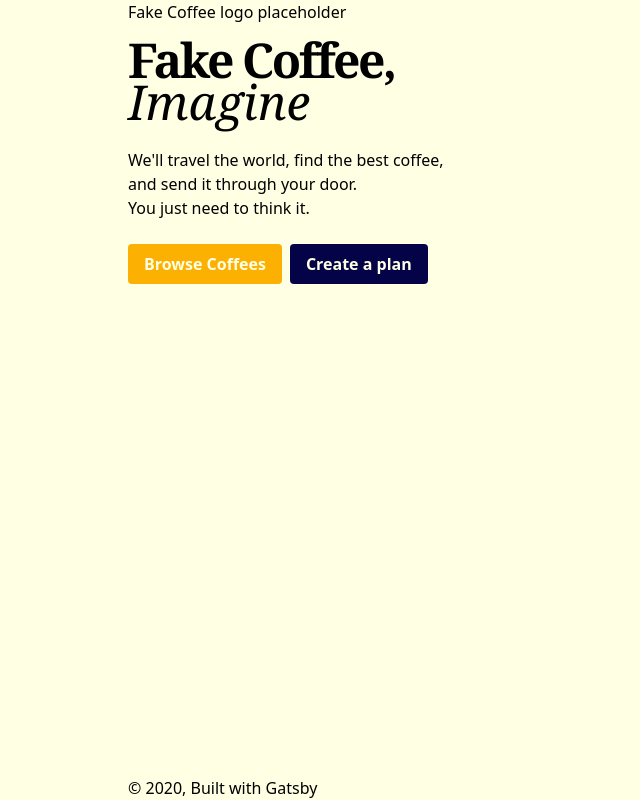
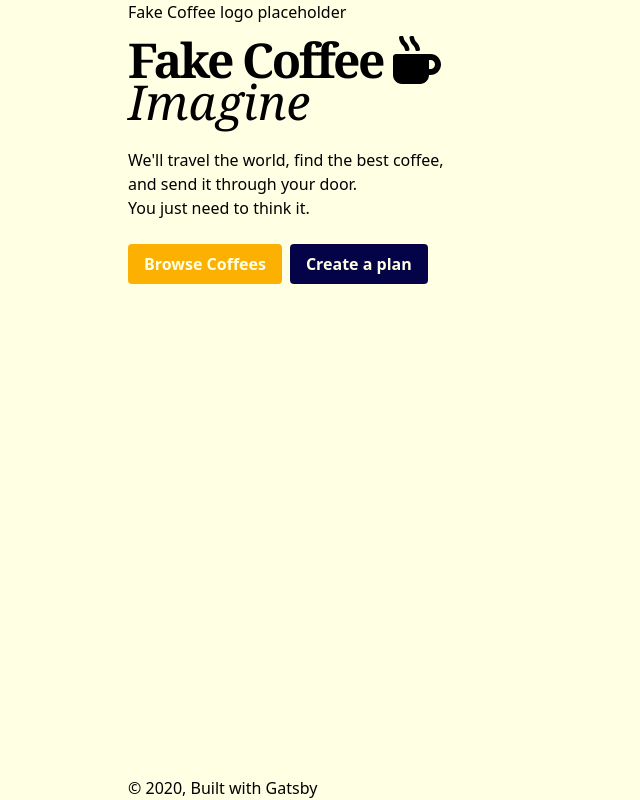
Before and after one commit to imalbert/fake-coffee, a Gatsby site in the folder packages/www/: page / in a window 1280 px wide. Shown: the whole page, without its empty margins (0-640 px from the left). Built offline with nearby package versions, Linux system fonts and the light colour scheme; Gatsby itself is replaced by a stand-in of ours.

Commit message:
Add to www: fontawesome icons

```diff
--- a/packages/www/package.json
+++ b/packages/www/package.json
@@ -8,6 +8,10 @@
     "url": "https://github.com/gatsbyjs/gatsby-starter-default"
   },
   "dependencies": {
+    "@fortawesome/fontawesome-svg-core": "^1.2.28",
+    "@fortawesome/free-brands-svg-icons": "^5.13.0",
+    "@fortawesome/free-solid-svg-icons": "^5.13.0",
+    "@fortawesome/react-fontawesome": "^0.1.9",
     "gatsby": "^2.21.13",
     "gatsby-image": "^2.4.1",
     "gatsby-plugin-manifest": "^2.4.2",
--- a/packages/www/src/pages/index.js
+++ b/packages/www/src/pages/index.js
@@ -1,5 +1,7 @@
 import React from "react"
 import { Link } from "gatsby"
+import { faMugHot } from "@fortawesome/free-solid-svg-icons"
+import { FontAwesomeIcon } from "@fortawesome/react-fontawesome"
 
 import Layout from "../components/layout"
 import SEO from "../components/seo"
@@ -8,7 +10,9 @@
   <Layout>
     <div className="container mx-auto">
       <SEO title="Home" />
-      <h1 className="font-serif text-5xl font-black tracking-tighter">Fake Coffee,</h1>
+      <h1 className="font-serif text-5xl font-black tracking-tighter">
+        Fake Coffee <FontAwesomeIcon icon={faMugHot} />
+      </h1>
       <h1 className="font-serif text-5xl italic leading-3">Imagine</h1>
       <p className="mt-10 mb-6">
         We'll travel the world, find the best coffee,<br/>
```
Also changed, not shown: 1 other file.
